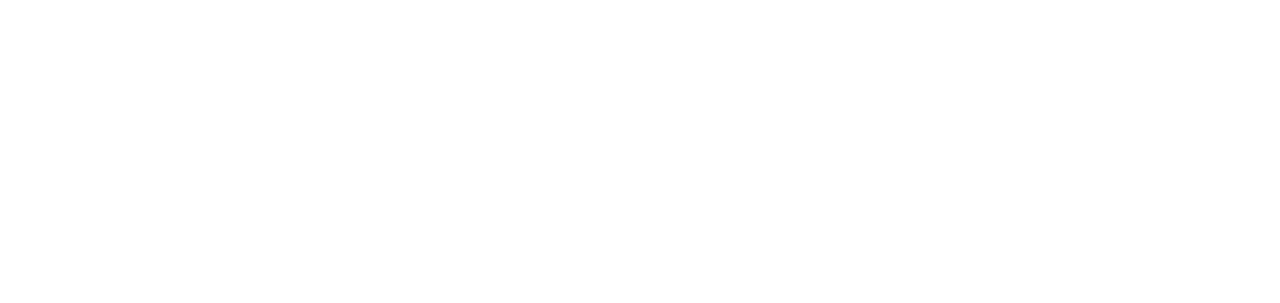
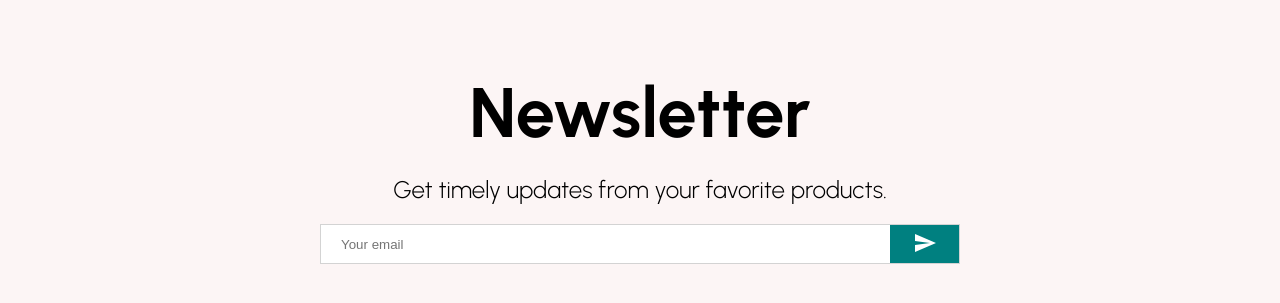
Before and after one commit to Mechack08/simple-ecomerce-project, a React (Create React App) app: page / in a window 1280 px wide. Shown: the part 2329-2632 px from the top of the page. Before the commit the page ends 2256 px from the top, so only its background shows below. Built offline with nearby package versions, Linux system fonts and the light colour scheme.

Commit message:
newsletter completed

```diff
--- /dev/null
+++ b/src/components/Newsletter.js
@@ -0,0 +1,63 @@
+import React from "react";
+import { Send } from "@material-ui/icons";
+import styled from "styled-components";
+
+const Container = styled.div`
+  height: 60vh;
+  background-color: #fcf5f5;
+  display: flex;
+  justify-content: center;
+  align-items: center;
+  flex-direction: column;
+`;
+
+const Title = styled.h1`
+  font-size: 70px;
+  margin-bottom: 20px;
+`;
+
+const Description = styled.p`
+  font-size: 24px;
+  font-weight: 300;
+  margin-bottom: 20px;
+`;
+
+const InputContainer = styled.div`
+  width: 50%;
+  height: 40px;
+  background-color: #fff;
+  display: flex;
+  justify-content: space-between;
+  border: 1px solid lightgray;
+`;
+
+const Input = styled.input`
+  flex: 8;
+  border: none;
+  padding-left: 20px;
+`;
+
+const Button = styled.button`
+  flex: 1;
+  border: none;
+  background-color: teal;
+  color: #fff;
+  cursor: pointer;
+`;
+
+const Newsletter = () => {
+  return (
+    <Container>
+      <Title>Newsletter</Title>
+      <Description>Get timely updates from your favorite products.</Description>
+      <InputContainer>
+        <Input placeholder="Your email" />
+        <Button>
+          <Send />
+        </Button>
+      </InputContainer>
+    </Container>
+  );
+};
+
+export default Newsletter;
--- a/src/pages/Home.js
+++ b/src/pages/Home.js
@@ -2,6 +2,7 @@
 import Announcement from "../components/Announcement";
 import Categories from "../components/categories/Categories";
 import Navbar from "../components/Navbar";
+import Newsletter from "../components/Newsletter";
 import Products from "../components/products/Products";
 import Slider from "../components/Slider";
 
@@ -13,6 +14,7 @@
       <Slider />
       <Categories />
       <Products />
+      <Newsletter />
     </div>
   );
 };
```
